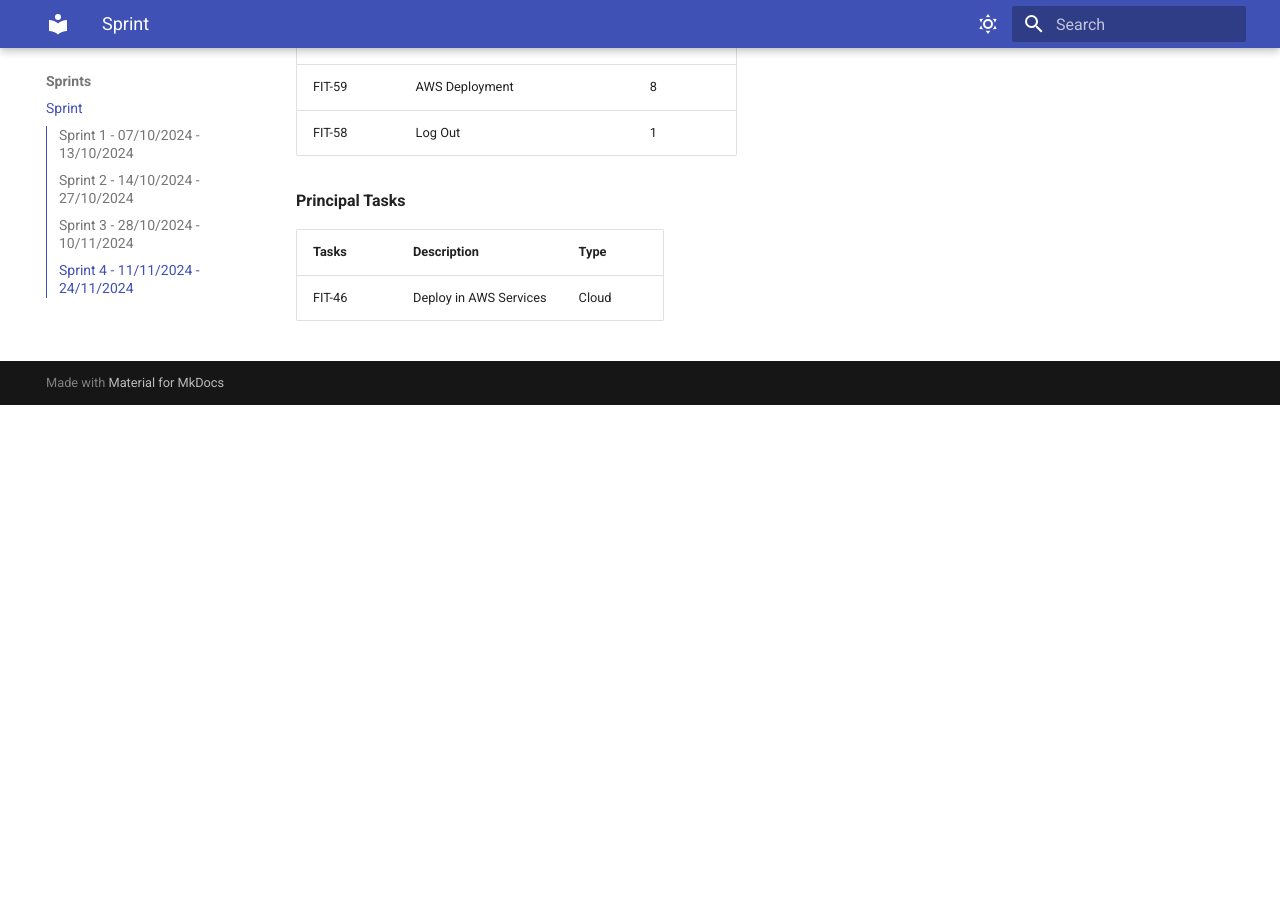
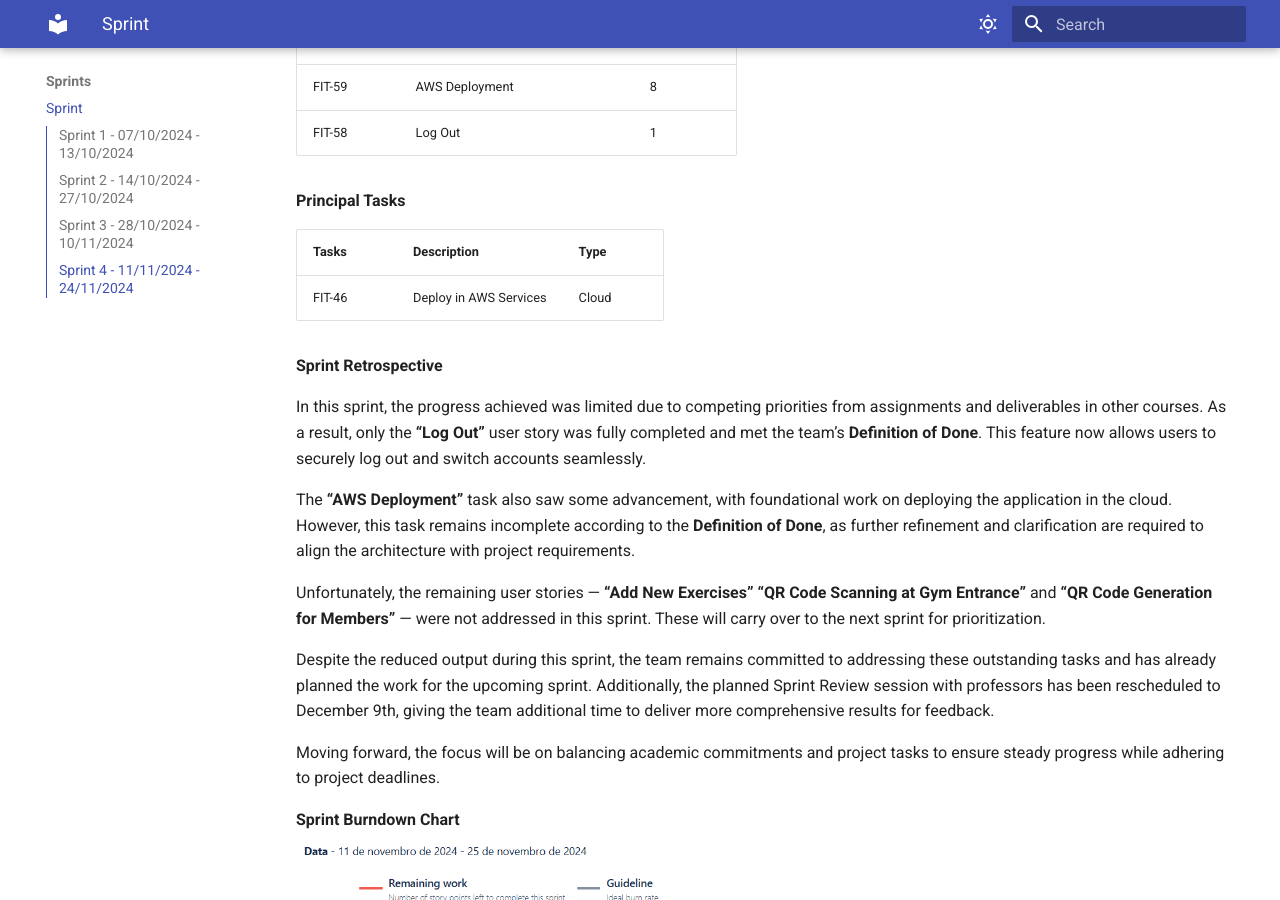
Before and after one commit to FitMonitor/Documentation, an MkDocs documentation site: the page built from docs/sprints/sprint.md, in a window 1280 px wide and 900 px high, scrolled down 6870 px. Built offline with MkDocs 1.6.1 and Material for MkDocs 9.7.7, drawn with Linux system fonts in a browser that asks for light colours; before the commit the page ends 7275 px from its top, so only the background shows below that.

Commit message:
Sprint 4 Update Done

```diff
--- a/docs/sprints/sprint.md
+++ b/docs/sprints/sprint.md
@@ -192,3 +192,26 @@ Completing these objectives will enhance entry processes, improve security, and
 | Tasks | Description            | Type |
 |--------------|------------------------|--------------|
 | FIT-46       | Deploy in AWS Services          | Cloud            |
+
+**Sprint Retrospective**
+
+In this sprint, the progress achieved was limited due to competing priorities from assignments and deliverables in other courses.
+As a result, only the __“Log Out”__ user story was fully completed and met the team’s __Definition of Done__.
+This feature now allows users to securely log out and switch accounts seamlessly.
+
+The __“AWS Deployment”__ task also saw some advancement, with foundational work on deploying the application in the cloud.
+However, this task remains incomplete according to the __Definition of Done__, as further refinement and clarification are required to
+align the architecture with project requirements.
+
+Unfortunately, the remaining user stories — __“Add New Exercises”__ __“QR Code Scanning at Gym Entrance”__ and
+__“QR Code Generation for Members”__ — were not addressed in this sprint. These will carry over to the next sprint for prioritization.
+
+Despite the reduced output during this sprint, the team remains committed to addressing these outstanding tasks and has already
+planned the work for the upcoming sprint. Additionally, the planned Sprint Review session with professors has been rescheduled to
+December 9th, giving the team additional time to deliver more comprehensive results for feedback.
+
+Moving forward, the focus will be on balancing academic commitments and project tasks to ensure steady progress while
+adhering to project deadlines.
+
+**Sprint Burndown Chart**
+![Sprint 1 Burndown Chart](../files/Spring4BurndownChart.png)
```
Also changed, not shown: docs/files/Spring4BurndownChart.png (added).
